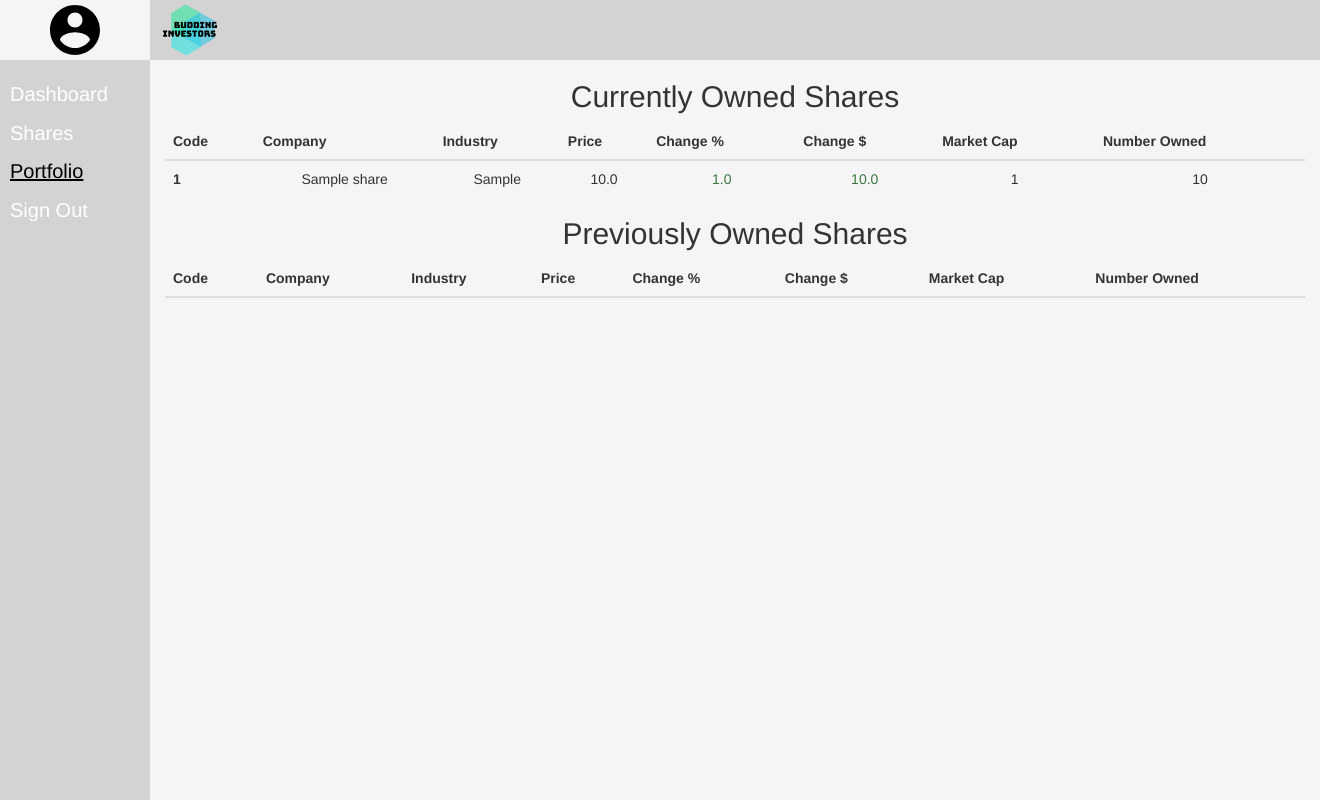
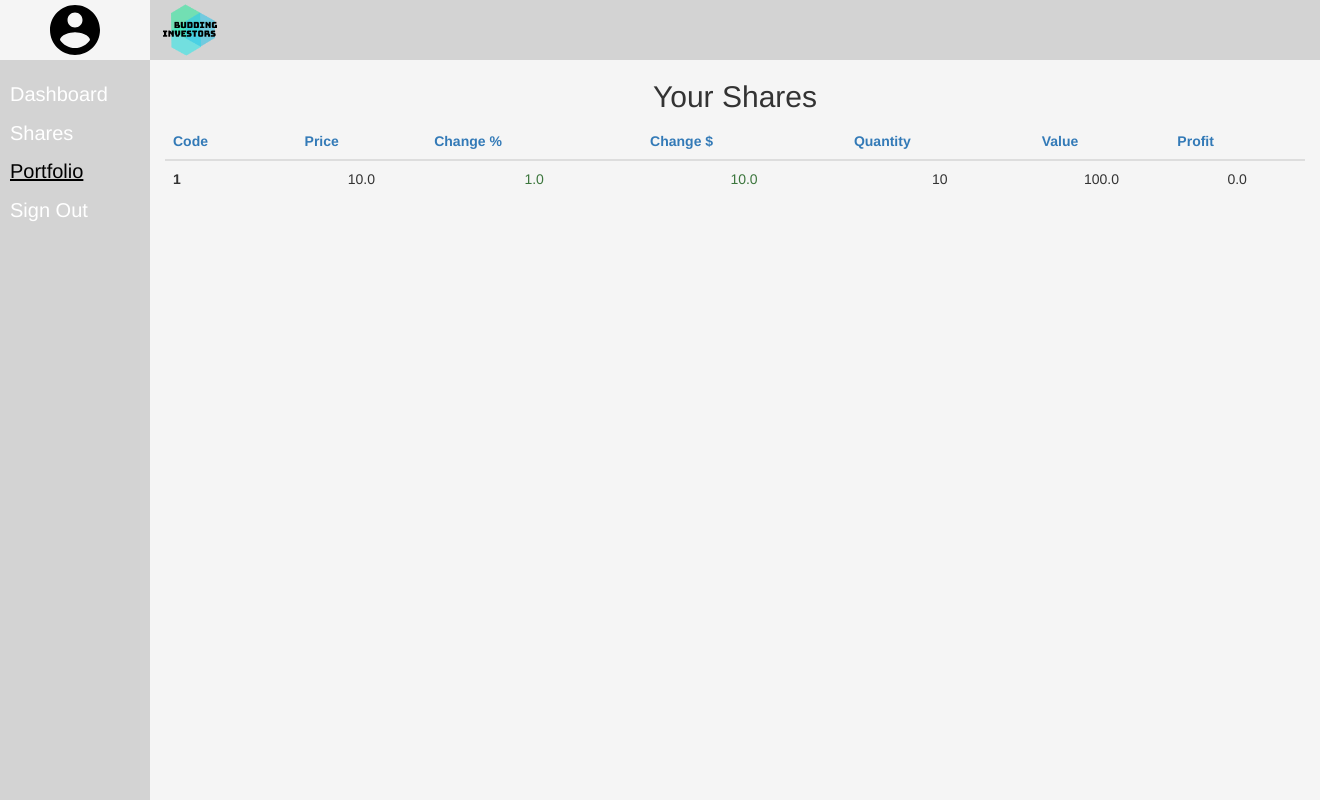
Before and after one commit to System-Exit/Investment-game, a Flask app: page /portfolio in a window 1320 px wide. Run offline with Flask 2, Linux system fonts and the light colour scheme; a user stored in the database is signed in; tables that the repository leaves empty hold one stand-in row (values such as "Sample post"); lists and menus that the app fills with data are empty; some libraries are stand-ins or nearby versions.

Commit message:
Added sorting and pagination for portfolio and added ordering for transactions
Also changed how buy/sell forms are handled so they are done in a cleaner fashion.

```diff
--- a/main.py
+++ b/main.py
@@ -141,22 +141,49 @@ def dashboard():
     return render_template('dashboard.html', user=user)
 
 
-@app.route('/portfolio', methods=['GET', 'POST'])
+@app.route('/portfolio', methods=['GET'])
 def portfolio():
     # Redirect user to index if they are not logged in
     if not current_user.is_authenticated:
-        # Redirect to index
-        return redirect(url_for('index'))
+        # Redirect to login if the user is not authenticated
+        flash("Logged in user only.", category="error")
+        return redirect(url_for('login'))
     # Get user info
     user = current_user
+
+    # Get field to order by for displaying shares
+    if(request.args.get('orderby')):
+        orderby = request.args.get('orderby')
+    else:
+        orderby = None
+    # Get order for displaying shares
+    if(request.args.get('order')):
+        order = request.args.get('order')
+    else:
+        order = "asc"
+    # Get the page of shares to display and calculate offset
+    # TODO: DEFINE LIMIT IN A CONFIG
+    limit = 10
+    if(request.args.get('page')):
+        offset = 10*(int(request.args.get('page'))-1)
+    else:
+        offset = 0
     # Get processed usershare info
-    usershares = gdb.getusersharesinfo(user.userID)
+    usershares, sharecount = gdb.getusersharesinfo(
+        userID=user.userID,
+        orderby=orderby,
+        order=order,
+        offset=offset,
+        limit=limit)
+
     # Render template
     return render_template('portfolio.html', user=user,
-                           usershares=usershares)
+                           usershares=usershares,
+                           sharecount=sharecount,
+                           countperpage=10)
 
 
-@app.route('/sharelist', methods=['GET', 'POST'])
+@app.route('/sharelist', methods=['GET'])
 def sharelist():
     """
     Displays current values for all shares.
@@ -177,66 +204,39 @@ def sharelist():
     else:
         order = "asc"
     # Get the page of shares to display and calculate offset
+    # TODO: DEFINE LIMIT IN A CONFIG
+    limit = 10
     if(request.args.get('page')):
         offset = 10*(int(request.args.get('page'))-1)
     else:
         offset = 0
     # Get shares
-    shares = gdb.getshares(
+    shares, sharecount = gdb.getshares(
         orderby=orderby,
         order=order,
         offset=offset,
-        # TODO: DEFINE LIMIT IN A CONFIG
-        limit=10)
-    # Get share count
-    sharecount = gdb.getsharecount()
+        limit=limit)
+
     # Render template
     return render_template('sharelist.html', shares=shares,
                            sharecount=sharecount,
                            countperpage=10)
 
 
-@app.route('/share/<issuerID>')
+@app.route('/share/<issuerID>',  methods=['GET'])
 def share(issuerID):
     """
     Displays share information.
 
     """
+    if not current_user.is_authenticated:
+        # Redirect to login if the user is not authenticated
+        flash("Logged in user only.", category="error")
+        return redirect(url_for('login'))
+
     # Initialise buy and sell share forms
     buyform = BuyShareForm()
     sellform = SellShareForm()
-    # Validate and process form data
-    if(buyform.validate_on_submit()):
-        # Buys shares
-        issuerID = buyform.sharecode.data
-        quantity = buyform.quantity.data
-        userID = current_user.userID
-        # Call buyshare API
-        buyshare = gdb.buyshare(userID, issuerID, quantity)
-        if(buyshare):
-            # Redirect to index with success message
-            flash("Buyshare successful!", category="success")
-            return redirect(url_for('dashboard'))
-        else:
-            # Redirect to registration with warning message
-            flash("Buyshare unsuccessful!", category="error")
-            return redirect(url_for('dashboard'))
-    # Validate and process form data
-    if(sellform.validate_on_submit()):
-        # Buys shares
-        issuerID = sellform.sharecode.data
-        quantity = sellform.quantity.data
-        userID = current_user.userID
-        # Call buyshare API
-        sellshare = gdb.sellshare(userID, issuerID, quantity)
-        if(sellshare):
-            # Redirect to index with success message
-            flash("Share sale successful!", category="success")
-            return redirect(url_for('dashboard'))
-        else:
-            # Redirect to registration with warning message
-            flash("Share sale unsuccessful!", category="error")
-            return redirect(url_for('dashboard'))
 
     # Get share information
     share = gdb.getshare(issuerID)
@@ -245,17 +245,92 @@ def share(issuerID):
         abort(404)
     # Get share price history
     sharepricehistory = gdb.getsharepricehistory(issuerID)
+
+    # Get field to order by for displaying shares
+    if(request.args.get('orderby')):
+        orderby = request.args.get('orderby')
+    else:
+        orderby = "datetime"
+    # Get order for displaying shares
+    if(request.args.get('order')):
+        order = request.args.get('order')
+    else:
+        order = "desc"
+    # Get the page of shares to display and calculate offset
+    # TODO: DEFINE LIMIT IN A CONFIG
+    limit = 10
+    if(request.args.get('page')):
+        offset = 10*(int(request.args.get('page'))-1)
+    else:
+        offset = 0
     # Get share transaction history for user
-    transactions = gdb.gettransactions(
+    transactions, transcount = gdb.gettransactions(
         userID=current_user.userID,
-        issuerID=share.issuerID)
+        issuerID=share.issuerID,
+        orderby=orderby,
+        order=order,
+        offset=offset,
+        limit=limit)
 
     # Render template for share page
     return render_template('share.html', share=share,
                            sharepricehistory=sharepricehistory,
                            buyform=buyform, sellform=sellform,
-                           transactions=transactions)
+                           transactions=transactions, transcount=transcount)
 
+
+@app.route('/buyshares', methods=['GET', 'POST'])
+def buyshares():
+    # Checks if user is logged in
+    if not current_user.is_authenticated:
+        # Redirect to login if the user is not authenticated
+        flash("Logged in user only.", category="error")
+        return redirect(url_for('login'))
+    # Initialise buy form
+    buyform = BuyShareForm()
+    # Validate and process form data
+    if(buyform.validate_on_submit()):
+        # Buys shares
+        issuerID = buyform.buysharecode.data
+        quantity = buyform.buyquantity.data
+        userID = current_user.userID
+        # Call buyshare API
+        buyshare = gdb.buyshare(userID, issuerID, quantity)
+        if(buyshare):
+            # Flash with success message
+            flash("Share purchase successful!", category="success")
+        else:
+            # Flash with warning message
+            flash("Share purchase unsuccessful!", category="error")
+    # Redirect to reffering page or dashboard
+    return redirect(request.referrer or url_for('dashboard'))
+
+
+@app.route('/sellshares', methods=['GET', 'POST'])
+def sellshares():
+    # Checks if user is logged in
+    if not current_user.is_authenticated:
+        # Redirect to login if the user is not authenticated
+        flash("Logged in user only.", category="error")
+        return redirect(url_for('login'))
+    # Initialise buy and sell share forms
+    sellform = SellShareForm()
+    # Validate and process form data
+    if(sellform.validate_on_submit()):
+        # Buys shares
+        issuerID = sellform.sellsharecode.data
+        quantity = sellform.sellquantity.data
+        userID = current_user.userID
+        # Call buyshare API
+        sellshare = gdb.sellshare(userID, issuerID, quantity)
+        if(sellshare):
+            # Flash with success message
+            flash("Share sale successful!", category="success")
+        else:
+            # Flash with warning message
+            flash("Share sale unsuccessful!", category="error")
+    # Redirect to reffering page or dashboard
+    return redirect(request.referrer or url_for('dashboard'))
 
 @app.route('/tasks/updateshares')
 def sharesupdate():
--- a/static/css/main.css
+++ b/static/css/main.css
@@ -208,3 +208,19 @@ input#byear
 {
     text-align: center;
 }
+#transaction-list th a
+{
+    font-size: inherit;
+    color: black;
+    text-decoration-line: none;
+}
+#transaction-list th a:hover
+{
+    color: black;
+    text-decoration-line: underline;
+}
+#transaction-list th a:active
+{
+    color: black;
+    text-decoration-line: underline;
+}
--- a/templates/portfolio.html
+++ b/templates/portfolio.html
@@ -4,28 +4,50 @@
 <div id="index-body">
     {% include "messageblock.html" %}
     <div class="container">
-        <h2>Currently Owned Shares</h2>
+        <h2>Your Shares</h2>
         <table class="table">
             <thead>
                 <tr>
-                    <th>Code</th>
-                    <th>Company</th>
-                    <th>Industry</th>
-                    <th>Price</th>
-                    <th>Change %</th>
-                    <th>Change $</th>
-                    <th>Market Cap</th>
-                    <th>Number Owned</th>
+                    {# Defnine orderable headings #}
+                    {% set headings = [
+                        ("Code", "issuerID", "asc"),
+                        ("Price", "currentprice", "desc"),
+                        ("Change %", "daychangepercent", "desc"),
+                        ("Change $", "daychangeprice", "desc"),
+                        ("Quantity", "quantity", "desc"),
+                        ("Value", "value", "desc"),
+                        ("Profit", "net", "desc")
+                    ] -%}
+                    {# Get order varaibles from get arguments #}
+                    {% set orderby = request.args.get("orderby") %}
+                    {% set order = request.args.get("order") %}
+                    {# Define symbols to specify ordering #}
+                    {% set ascarrow = " ▲" %}
+                    {% set descarrow = " ▼" %}
+                    {# Display each heading in headings list #}
+                    {% for heading, fieldname, defaultorder in headings %}
+                    <th>
+                        {% if orderby == fieldname and order == "asc" %}
+                            {% set fieldorder = "desc" %}
+                        {% elif orderby == fieldname and order == "desc" %}
+                            {% set fieldorder = "asc" %}
+                        {% else %}
+                            {% set fieldorder = defaultorder %}
+                        {% endif %}
+                        <a href="{{ url_for('portfolio') }}?orderby={{ fieldname }}&order={{ fieldorder }}">
+                            {{ heading }}
+                            {{ ascarrow if orderby == fieldname and order == "asc" }}
+                            {{ descarrow if orderby == fieldname and order == "desc" }}
+                        </a>
+                    </th>
+                    {% endfor %}
                 </tr>
             </thead>
             <tbody>
             {% for share in usershares %}
-            {% if share.quantity > 0 %}
                 {% set sharelink = url_for('share', issuerID=share.issuerID) %}
                 <tr class="share-row" onclick="location.href='{{ sharelink }}'">
                     <th scope="row">{{ share.issuerID }}</th>
-                    <td>{{ share.abbrevname }}</td>
-                    <td>{{ share.industrysector }}</td>
                     <td>{{ share.currentprice }}</td>
                     {% if share.daychangepercent >= 0 %}
                     <td class=text-success>{{share.daychangepercent}}</td>
@@ -34,51 +56,48 @@
                     <td class=text-danger>{{share.daychangepercent}}</td>
                     <td class=text-danger>{{ share.daychangeprice}}</td>
                     {% endif %}
-                    <td>{{share.marketcapitalisation}}</td>
                     <td>{{ share.quantity }}</td>
+                    <td>{{ (share.currentprice * share.quantity)|round(4) }}</td>
+                    <td>{{ (share.profit - share.loss)|round(4) }}</td>
                 </tr>
-            {% endif %}
             {% endfor %}
             </tbody>
         </table>
-        <h2>Previously Owned Shares</h2>
-        <table class="table">
-            <thead>
-                <tr>
-                    <th>Code</th>
-                    <th>Company</th>
-                    <th>Industry</th>
-                    <th>Price</th>
-                    <th>Change %</th>
-                    <th>Change $</th>
-                    <th>Market Cap</th>
-                    <th>Number Owned</th>
-                </tr>
-            </thead>
-            <tbody>
-            {% for share in usershares %}
-            {% if share.quantity == 0 %}
-                {% set sharelink = url_for('share', issuerID=share.issuerID) %}
-                <tr onclick="location.href='{{ sharelink }}'">
-                    <th scope="row">{{ share.issuerID }}</th>
-                    <td>{{ share.abbrevname }}</td>
-                    <td>{{ share.industrysector }}</td>
-                    <td>{{ share.currentprice }}</td>
-                    {% if share.daychangepercent >= 0 %}
-                    <td class=text-success>{{share.daychangepercent}}</td>
-                    <td class=text-success>{{ share.daychangeprice}}</td>
-                    {% else %}
-                    <td class=text-danger>{{share.daychangepercent}}</td>
-                    <td class=text-danger>{{ share.daychangeprice}}</td>
-                    {% endif %}
-                    <td>{{share.marketcapitalisation}}</td>
-                    <td>{{ share.quantity }}</td>
-                </tr>
+        {# Get the current page #}
+        {% if request.args.get('page') %}
+            {% set page = request.args.get('page')|int %}
+        {% else %}
+            {% set page = 1 %}
+        {% endif %}
+        {# Detremine the base url for each link#}
+        {% if orderby and order %}
+            {% set baseurl = url_for('portfolio')+"?orderby="+orderby+"&order="+order+"&" %}
+        {% else %}
+            {% set baseurl = url_for('portfolio')+"?" %}
+        {% endif %}
+        {# Calculate max number of pages #}
+        {% set maxpagenum = (sharecount/countperpage)|round|int %}
+        <div class="pagination">
+        {# Display left arrows #}
+        {% if page > 1 %}
+            <a href="{{ baseurl }}page=1">◀◀</a>
+            <a href="{{ baseurl }}page={{ page-1 }}">◀</a>
+        {% endif %}
+        {# Display page numbers #}
+        {% for pagenum in range(page-3, page+3) %}
+            {% if pagenum >= 1 and pagenum <= maxpagenum %}
+                {% if pagenum != page %}
+                    <a href="{{ baseurl }}page={{ pagenum }}">{{ pagenum }}</a>
+                {% else %}
+                    <b>{{ page }}</b>
+                {% endif %}
             {% endif %}
-            {% endfor %}
-            </tbody>
-        </table>
+        {% endfor %}
+        {# Display right arrows #}
+        {% if page*countperpage < sharecount %}
+            <a href="{{  baseurl }}page={{ page+1 }}">▶</a>
+            <a href="{{  baseurl }}page={{ maxpagenum }}">▶▶</a>
+        {% endif %}
     </div>
 </div>
-<script src="{{url_for('static', filename='scripts/script.js')}}"></script>
 {% endblock %}
--- a/templates/sharemodals.html
+++ b/templates/sharemodals.html
@@ -8,11 +8,10 @@
                 <h4 class="modal-title">Purchase Shares</h4>
             </div>
             <div class="modal-body">
-                <form id="buyform" class="share-form" action="" method="POST">
+                <form id="buyform" class="share-form" action="{{ url_for('buyshares') }}" method="POST">
                     {{ buyform.hidden_tag() }}
                     <img src="{{url_for('static', filename='images/tmplogo.png')}}"
                     alt="Budding Investors" height="auto" width="auto" class="reg-logo">
-                    {% include "messageblock.html" %}
                     <div>
                         {{ buyform.buysharecode.label }}
                         <br>
@@ -43,11 +42,10 @@
                 <h4 class="modal-title">Sell Shares</h4>
             </div>
             <div class="modal-body">
-                <form id="sellform" class="share-form" action="" method="POST">
+                <form id="sellform" class="share-form" action="{{ url_for('sellshares') }}" method="POST">
                     {{ sellform.hidden_tag() }}
                     <img src="{{url_for('static', filename='images/tmplogo.png')}}"
                     alt="Budding Investors" height="auto" width="auto" class="reg-logo">
-                    {% include "messageblock.html" %}
                     <div>
                         {{ sellform.sellsharecode.label }}
                         <br>
```
Also changed, not shown: gdb_api.py (+26 -23 lines), templates/share.html (+31 -4 lines).
